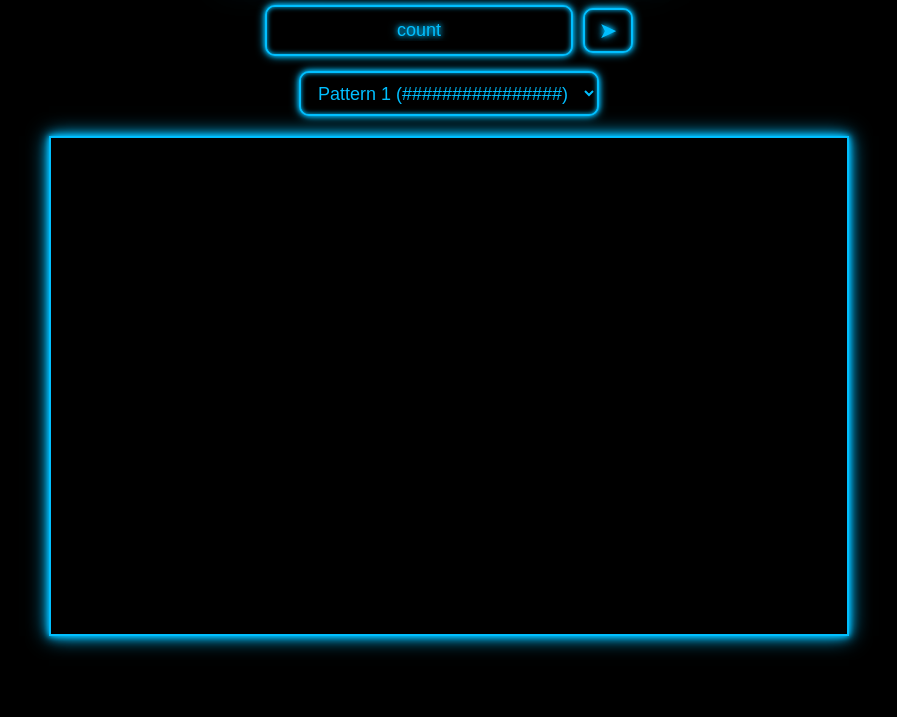
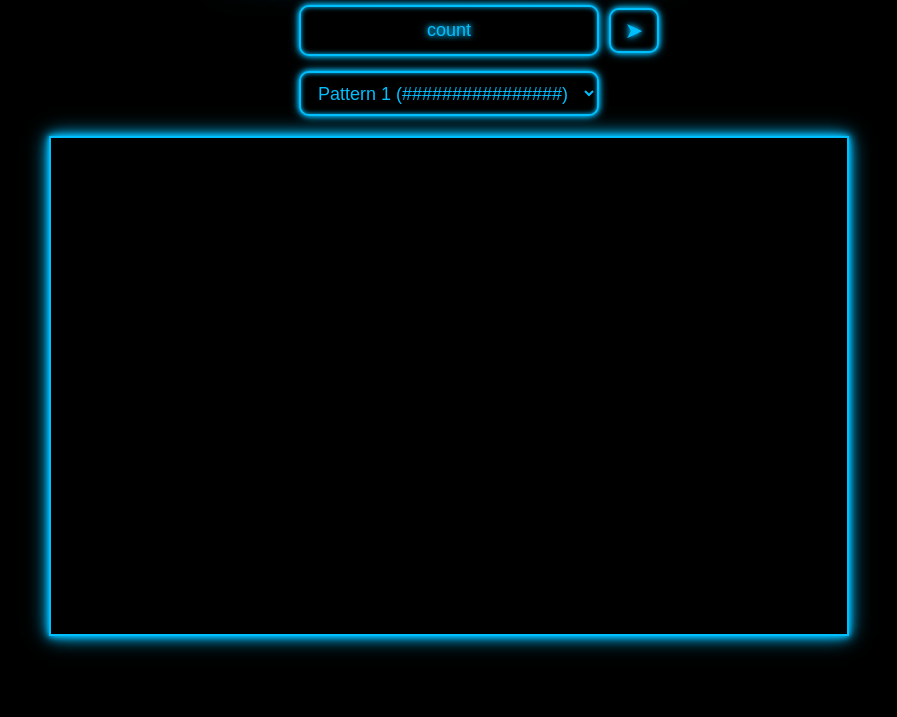
Before and after one commit to nofileteams/html-server, a plain HTML site: page robux.html in a window 1280 px wide. Shown: the part 83-800 px from the top of the page, without its empty margins (191-1088 px from the left). Drawn offline with Linux system fonts and the light colour scheme.

Commit message:
Refactor HTML structure and styles for clarity

```diff
--- a/robux.html
+++ b/robux.html
@@ -29,11 +29,15 @@
                 0 0 40px #00bfff;
         }
 
+        /* Fixed width so the input aligns with the pattern select below;
+           button is positioned absolutely to keep the input centered */
         .input-area {
             margin-top: 20px;
             display: flex;
             align-items: center;
-            gap: 10px;
+            justify-content: center;
+            position: relative;
+            width: 300px;
         }
 
         .input {
@@ -80,7 +84,10 @@
                 inset 0 0 5px #00bfff;
         }
 
+        /* Positioned to the right of the input so the input stays centered */
         .send-btn {
+            position: absolute;
+            left: calc(100% + 10px);
             width: 50px;
             height: 45px;
             background: #000;
```
